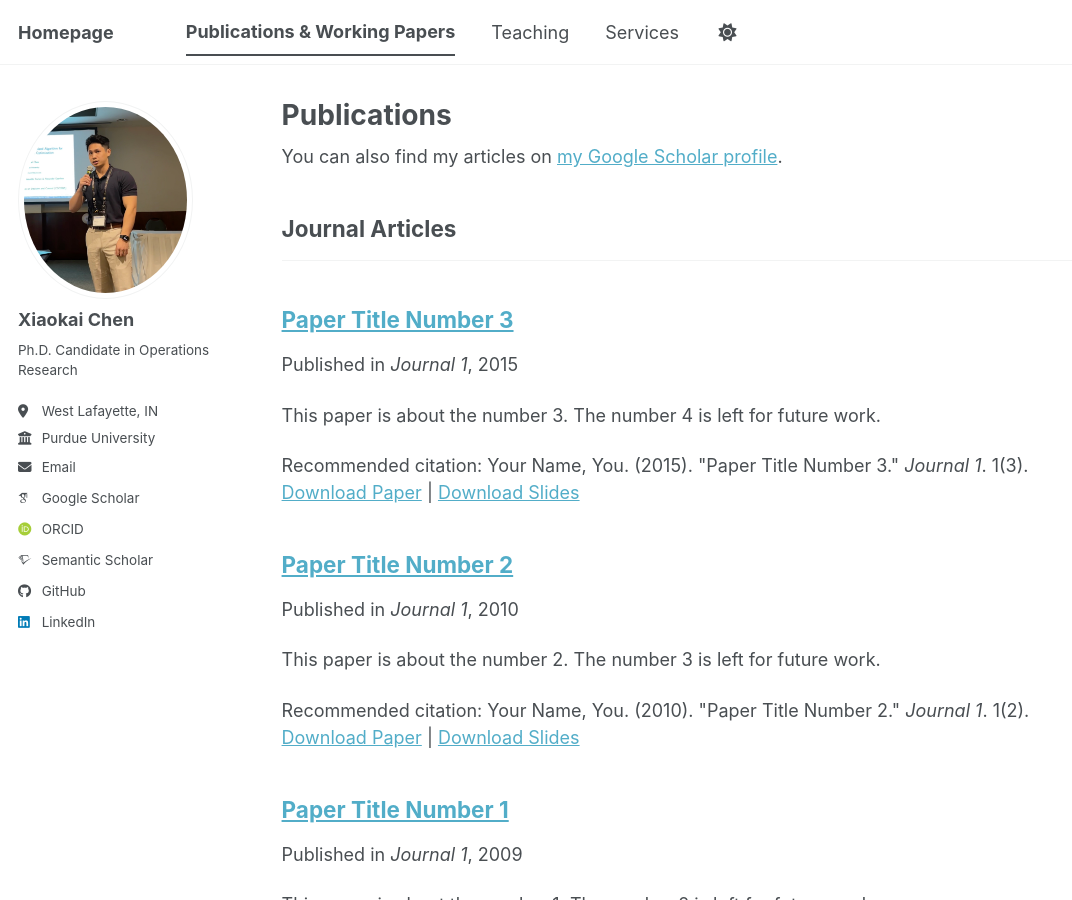
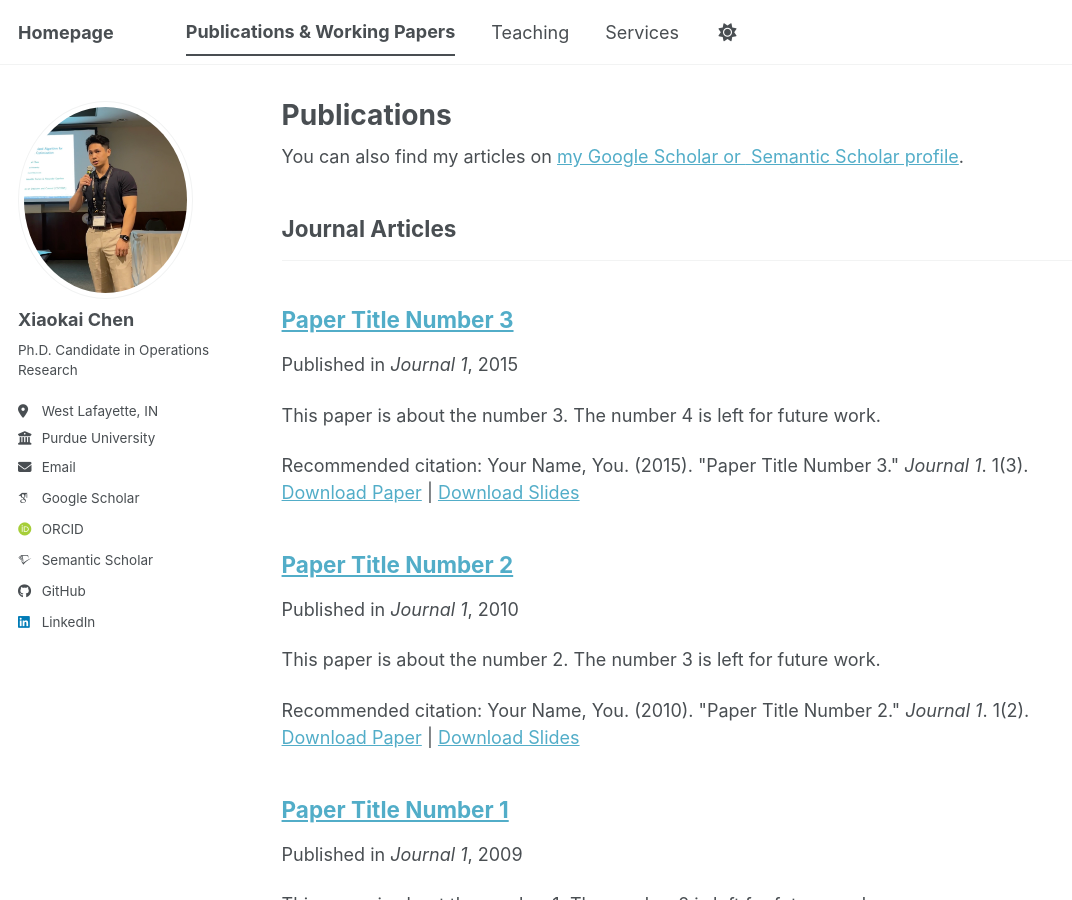
Before and after one commit to xiaokaichen2000/xiaokaichen2000.github.io, a Jekyll site: the page built from _pages/publications.html, in a window 1280 px wide and 900 px high. Shown: the whole window, without its empty margins (0-1072 px from the left). Built offline with Jekyll 4.4.1, drawn with Linux system fonts in a browser that asks for light colours; some web fonts are replaced; a script bundle is joined from its source files by our own code; library files that are not in the unit come from our copies.

Commit message:
Update publications.html

```diff
--- a/_pages/publications.html
+++ b/_pages/publications.html
@@ -6,7 +6,7 @@
 ---
 
 {% if site.author.googlescholar %}
-  <div class="wordwrap">You can also find my articles on <a href="{{site.author.googlescholar}}">my Google Scholar profile</a>.</div>
+  <div class="wordwrap">You can also find my articles on <a href="{{site.author.googlescholar}}">my Google Scholar or <a href="{{site.author.semantic}}"> Semantic Scholar profile</a>.</div>
 {% endif %}
 
 {% include base_path %}
```
